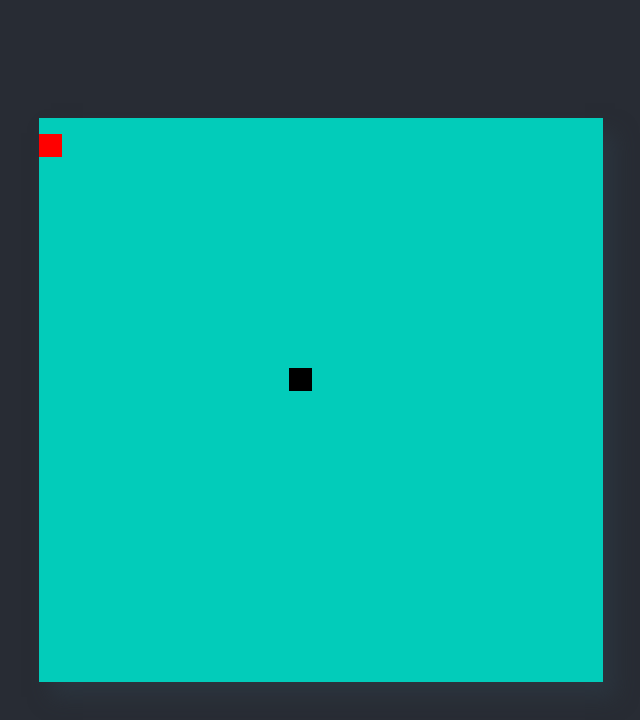
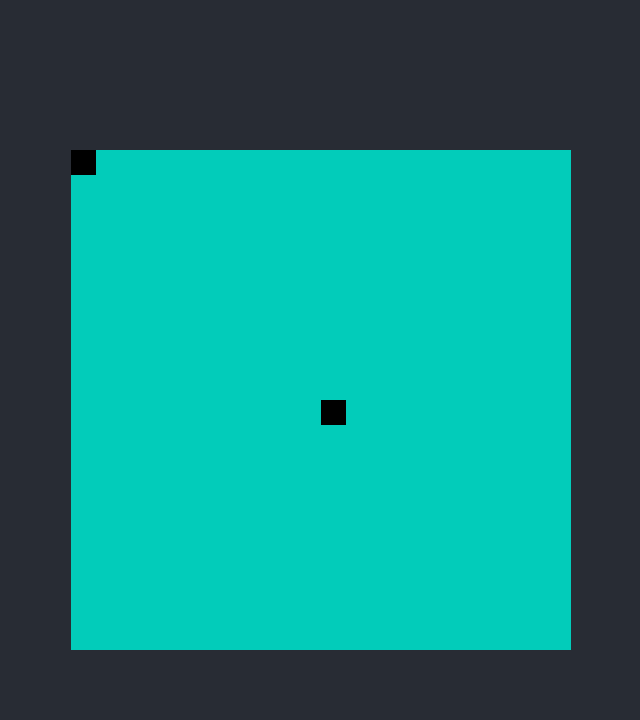
Before and after one commit to thepurplingpoet/snake, a React (Create React App) app: page / in a window 1280 px wide. Shown: the top 720 px of the page, without its empty margins (319-959 px from the left). Built offline with nearby package versions, Linux system fonts and the light colour scheme.

Commit message:
Fixing snake and food size

```diff
--- a/src/App.css
+++ b/src/App.css
@@ -13,24 +13,18 @@
   width: 500px;
   height: 500px;
   background:  #02ccba ;
-  padding: 32px;
-  box-shadow: 12px 15px 20px 0 rgba(46, 61, 73, 0.5);
 }
 
 .snake {
   position: absolute;
-  width: 2%;
-  height: 2%;
-  background: red;
-  padding: 1%
-
+  width: 25px;
+  height: 25px;
+  background: black;
 }
 
 .food {
   position: absolute;
-  width: 2%;
-  height: 2%;
+  width: 25px;
+  height: 25px;
   background: black;
-  padding: 1%
-
 }
--- a/src/Game.js
+++ b/src/Game.js
@@ -5,19 +5,13 @@ const LEFT = "LEFT";
 const RIGHT = "RIGHT";
 const UP = "UP";
 const DOWN = "DOWN";
-const MOVER = 2;
+const MOVER = 25;
 class Game extends Component {
   componentDidMount() {
-    this.moveSnake();
-    this.moveSnake();
-    this.moveSnake();
-    this.moveSnake();
-    this.moveSnake();
-    this.moveSnake();
-    this.moveSnake();
-    this.moveSnake();
-
-    document.onkeypress = this.handleKeyPress;
+    document.onkeydown = this.handleKeyPress;
+    // setInterval(() => {
+    //   this.moveSnake()
+    // }, 300);
   }
   state = {
     direction: "RIGHT",
@@ -32,16 +26,17 @@ class Game extends Component {
 
       switch (prevState.direction) {
         case LEFT:
+          snakeMouth = [snakeMouth[0], snakeMouth[1] - MOVER];
+          break;
+        case UP:
           snakeMouth = [snakeMouth[0] - MOVER, snakeMouth[1]];
           break;
-        case UP:
-          snakeMouth = [snakeMouth[0], snakeMouth[1] - MOVER];
-          break;
         case RIGHT:
-          snakeMouth = [snakeMouth[0] + MOVER, snakeMouth[1]];
+          snakeMouth = [snakeMouth[0], snakeMouth[1] + MOVER];
           break;
         case DOWN:
-          snakeMouth = [snakeMouth[0], snakeMouth[1] + MOVER];
+          snakeMouth = [snakeMouth[0] + MOVER, snakeMouth[1]];
+
           break;
         default:
           return prevState;
@@ -56,7 +51,6 @@ class Game extends Component {
 
   handleKeyPress = e => {
     //TODO: condition for checking prevstate
-    this.moveSnake();
     switch (e.keyCode) {
       case 37:
         this.setState({
@@ -81,6 +75,7 @@ class Game extends Component {
       default:
         break;
     }
+    this.moveSnake();
   };
   render() {
     return (
```
